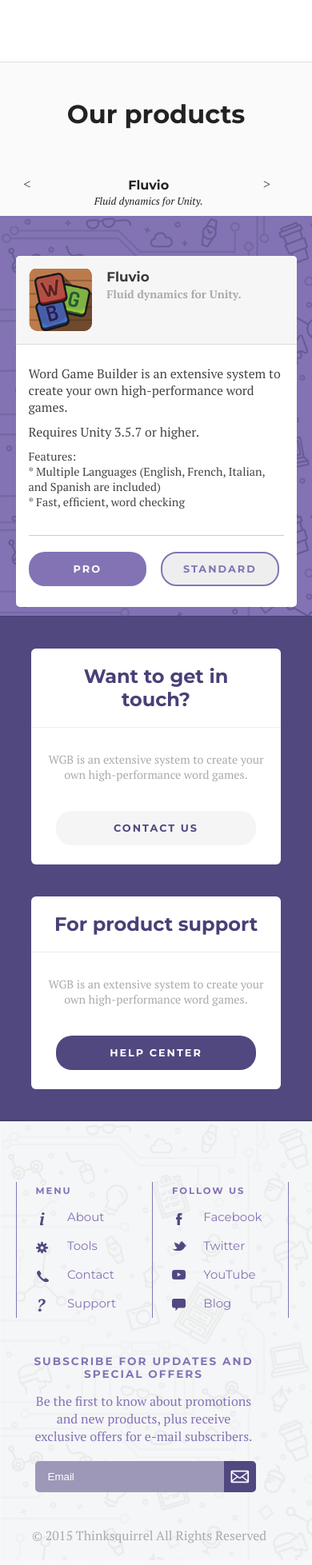
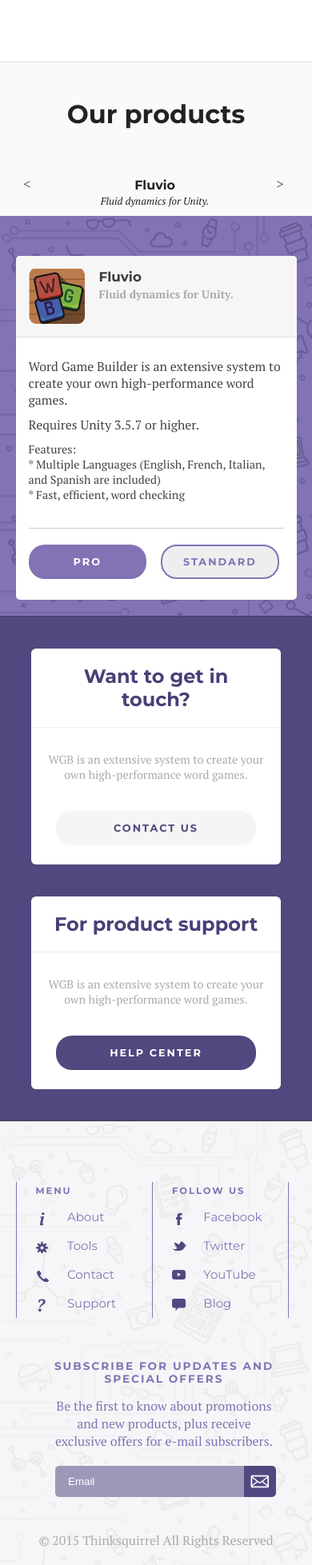
Before and after one commit to nbolt/thinksquirrel, a PHP site: page / in a window 390 px wide. Shown: the part 4520-6477 px from the top of the page at 80% size. Run offline with PHP 8.4, Linux system fonts and the light colour scheme; some libraries are stand-ins or nearby versions.

Commit message:
responsive work

```diff
--- a/style.css
+++ b/style.css
@@ -812,7 +812,9 @@
   position: absolute;
   bottom: 20px;
   left: 50%;
-  margin-left: -155px;
+  width: 300px;
+  text-align: center;
+  margin-left: -150px;
 }
 
 #block-5 .logo {
@@ -876,7 +878,7 @@
   }
 
   .header .logo {
-    width: 50% !important;
+    width: 200px !important;
     height: auto !important;
     margin: 8px 0 0 16px;
   }
@@ -972,8 +974,12 @@
     display: inline-block;
   }
 
-  #product-arrow-left, #product-arrow-right {
+  #product-arrow-left {
     width: 8%;
+  }
+
+  #product-arrow-right {
+    width: 4%;
   }
 
   #product-arrow-left, #product-arrow-right:hover {
@@ -985,7 +991,7 @@
   }
 
   #block-4 .products-container {
-    width: 80%;
+    width: 85%;
     overflow: hidden;
   }
 
@@ -1116,7 +1122,7 @@
   }
 
   #block-4 .viewport .top .product-info .pane.left .logo {
-    width: 25%;
+    width: 70px;
     display: inline-block;
     vertical-align: top;
   }
@@ -1139,7 +1145,8 @@
   }
 
   #block-5 .section.end {
-    margin-bottom: 40px;
     text-align: center;
+    display: block;
+    margin: 40px auto;
   }
 }
```
